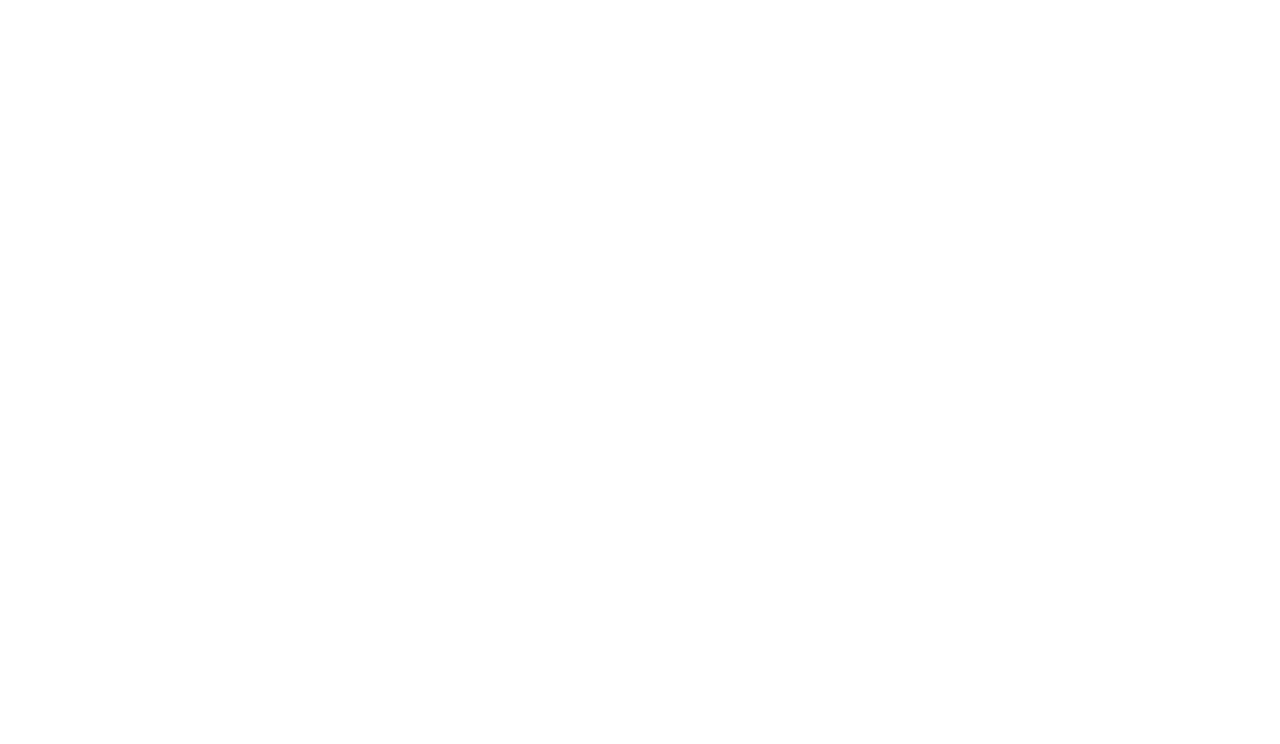
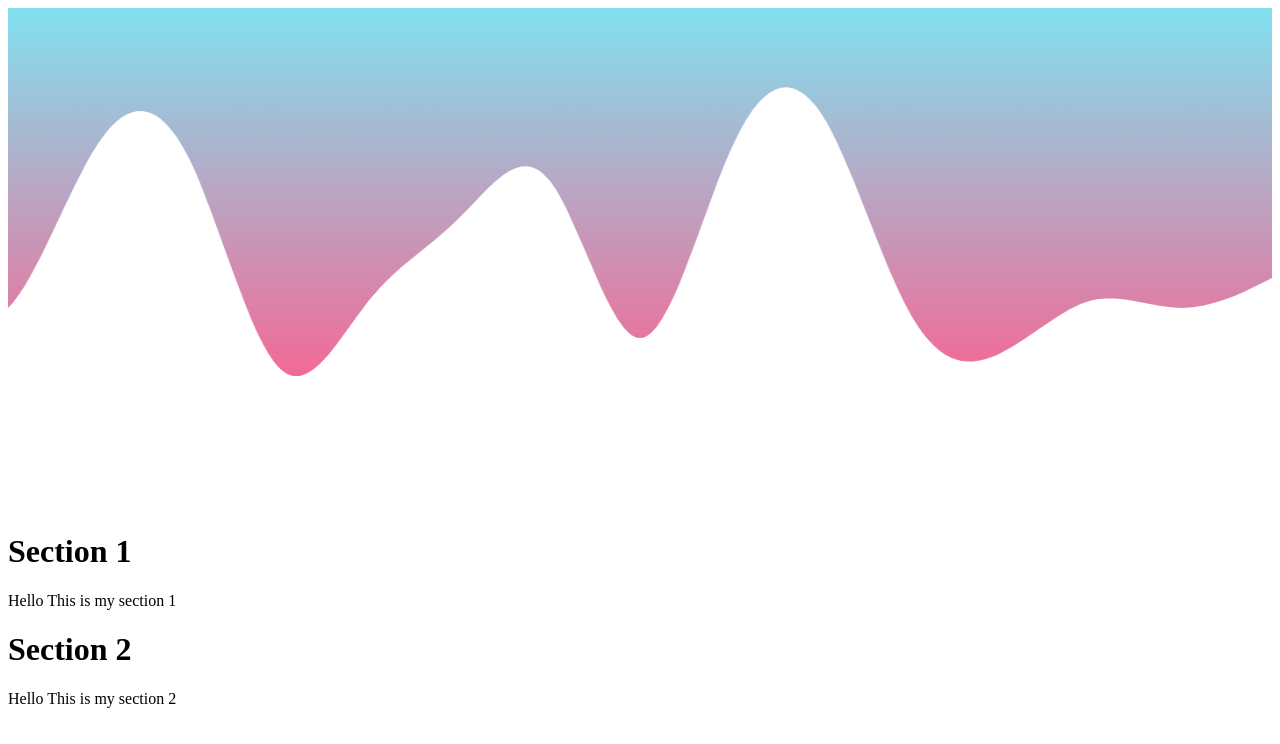
Before and after one commit to Thoon2000/mobile-friendly-practice, a plain HTML site: page index.html in a window 1280 px wide. Drawn offline with Linux system fonts and the light colour scheme.

Commit message:
added some changes

```diff
--- a/index.html
+++ b/index.html
@@ -4,8 +4,18 @@
     <meta charset="UTF-8">
     <meta name="viewport" content="width=device-width, initial-scale=1.0">
     <title>Document</title>
+    <link rel="stylesheet" href="style.css">
 </head>
 <body>
+    <img src="wave.png" width="100%" height="500px">
 
+    <section1>
+        <h1> Section 1 </h1>
+        <p> Hello This is my section 1</p>
+    </section1>
+    <section2>
+        <h1> Section 2 </h1>
+        <p> Hello This is my section 2 </p1>
+    </section2>
 </body>
 </html>
--- a/style.css
+++ b/style.css
@@ -0,0 +1,4 @@
+section{
+text-align: right;
+
+}
```
Also changed, not shown: wave.png (added).
